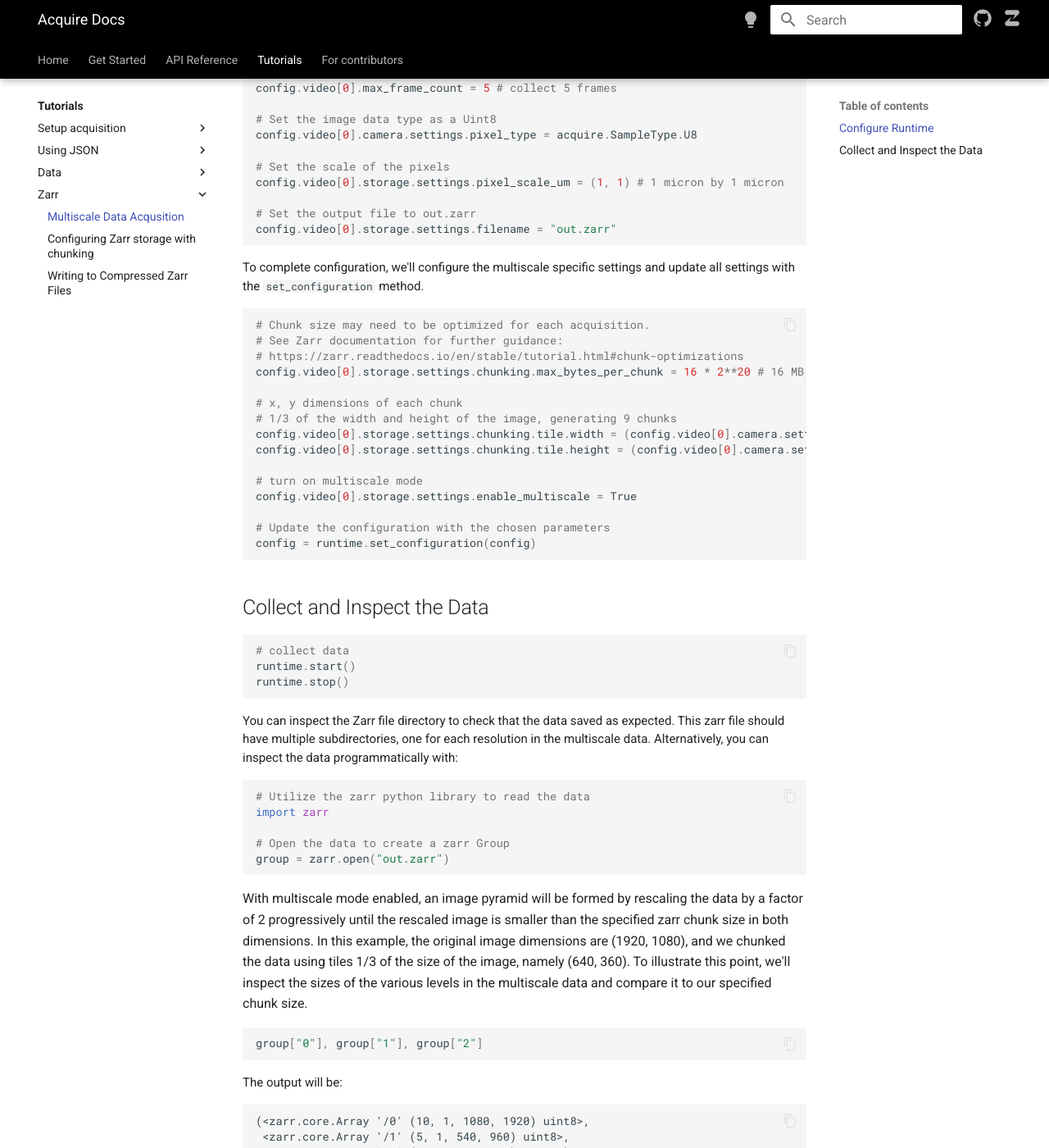
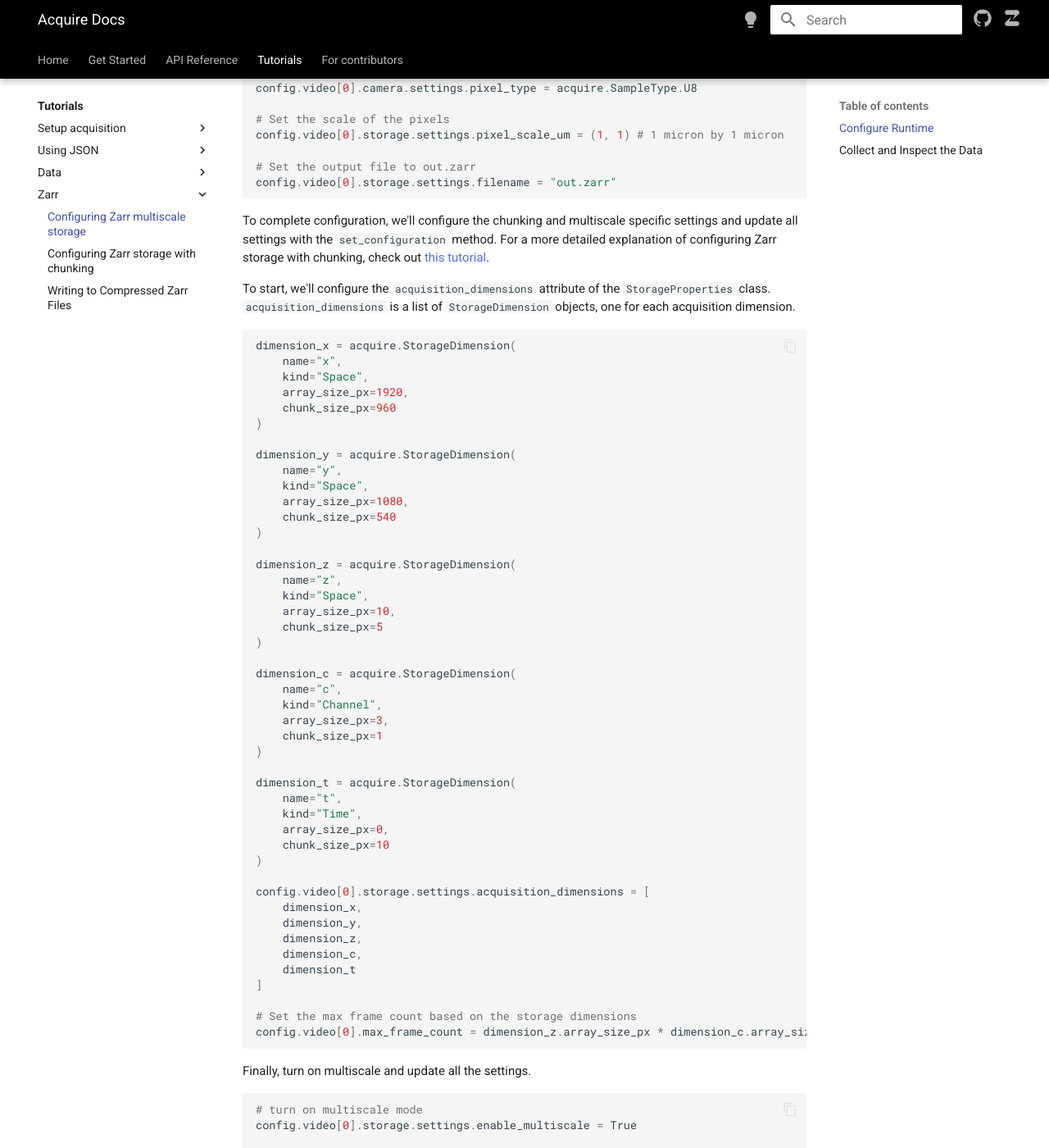
Before and after one commit to melissawm/acquire-docs, an MkDocs documentation site: the page built from docs/tutorials/zarr/multiscale.md, in a window 1280 px wide and 1400 px high, scrolled down 876 px. Shown: the whole window at 82% size. Built offline with MkDocs 1.6.1 and Material for MkDocs 9.7.7, drawn with Linux system fonts in a browser that asks for light colours; nearby versions of some CDN libraries; comment, search, counter and statistics services are not loaded; some of the changed text lies outside the part shown.

Commit message:
Update multiscale.md
Updating multiscale

````diff
--- a/docs/tutorials/zarr/multiscale.md
+++ b/docs/tutorials/zarr/multiscale.md
@@ -1,8 +1,8 @@
-# Multiscale Data Acqusition
+# Configuring Zarr multiscale storage
 
 This tutorial will provide an example of writing multiscale data to a Zarr file.
 
-Zarr has additional capabilities relative to Acquire's basic storage devices, namely _chunking_, _compression_, and _multiscale storage_. To enable _chunking_ and _multiscale storage_, set those attributes in instances of the `ChunkingProperties` and `StorageProperties` classes, respectively. You can learn more about the Zarr capabilities in `Acquire` in [the Acquire Zarr documentation](https://github.com/acquire-project/acquire-driver-zarr/blob/main/README.md).
+Zarr has additional capabilities relative to the basic storage devices, namely _chunking_, _sharding_ (in the case of Zarr V3)_, _compression_, and _multiscale storage_. To enable _multiscale storage_, set the `enable_multiscale` attribute of the `StorageProperties` class to true. You can learn more about the Zarr capabilities in `Acquire` in [the Acquire Zarr documentation](https://github.com/acquire-project/acquire-driver-zarr).
 
 ## Configure `Runtime`
 To start, we'll create a `Runtime` object and begin to configure the streaming process, selecting `Zarr` as the storage device so that writing multiscale data is possible.
@@ -26,13 +26,10 @@ config.video[0].camera.identifier = dm.select(acquire.DeviceKind.Camera, "simula
 config.video[0].storage.identifier = dm.select(acquire.DeviceKind.Storage, "Zarr")
 
 # Set the time for collecting data for a each frame
-config.video[0].camera.settings.exposure_time_us = 5e4  # 50 ms
+config.video[0].camera.settings.exposure_time_us = 7e4  # 70 ms
 
 # Set the size of image region of interest on the camera (x, y)
 config.video[0].camera.settings.shape = (1920, 1080)
-
-# Set the max frame count
-config.video[0].max_frame_count = 5 # collect 5 frames
 
 # Set the image data type as a Uint8
 config.video[0].camera.settings.pixel_type = acquire.SampleType.U8
@@ -44,19 +41,61 @@ config.video[0].storage.settings.pixel_scale_um = (1, 1) # 1 micron by 1 micron
 config.video[0].storage.settings.filename = "out.zarr"
 ```
 
-To complete configuration, we'll configure the multiscale specific settings and update all settings with the `set_configuration` method.
+To complete configuration, we'll configure the chunking and multiscale specific settings and update all settings with the `set_configuration` method. For a more detailed explanation of configuring Zarr storage with chunking, check out [this tutorial](./chunked.md).
+
+To start, we'll configure the `acquisition_dimensions` attribute of the `StorageProperties` class. `acquisition_dimensions` is a list of `StorageDimension` objects, one for each acquisition dimension.
 
 ```python
-# Chunk size may need to be optimized for each acquisition.
-# See Zarr documentation for further guidance:
-# https://zarr.readthedocs.io/en/stable/tutorial.html#chunk-optimizations
-config.video[0].storage.settings.chunking.max_bytes_per_chunk = 16 * 2**20 # 16 MB
+dimension_x = acquire.StorageDimension(
+    name="x",
+    kind="Space",
+    array_size_px=1920,
+    chunk_size_px=960
+)
 
-# x, y dimensions of each chunk
-# 1/3 of the width and height of the image, generating 9 chunks
-config.video[0].storage.settings.chunking.tile.width = (config.video[0].camera.settings.shape[0] // 3)
-config.video[0].storage.settings.chunking.tile.height = (config.video[0].camera.settings.shape[1] // 3)
+dimension_y = acquire.StorageDimension(
+    name="y",
+    kind="Space",
+    array_size_px=1080,
+    chunk_size_px=540
+)
 
+dimension_z = acquire.StorageDimension(
+    name="z",
+    kind="Space",
+    array_size_px=10,
+    chunk_size_px=5
+)
+
+dimension_c = acquire.StorageDimension(
+    name="c",
+    kind="Channel",
+    array_size_px=3,
+    chunk_size_px=1
+)
+
+dimension_t = acquire.StorageDimension(
+    name="t",
+    kind="Time",
+    array_size_px=0,
+    chunk_size_px=10
+)
+
+config.video[0].storage.settings.acquisition_dimensions = [
+    dimension_x,
+    dimension_y,
+    dimension_z,
+    dimension_c,
+    dimension_t
+]
+
+# Set the max frame count based on the storage dimensions
+config.video[0].max_frame_count = dimension_z.array_size_px * dimension_c.array_size_px * dimension_t.chunk_size_px # 300
+```
+
+Finally, turn on multiscale and update all the settings.
+
+```python
 # turn on multiscale mode
 config.video[0].storage.settings.enable_multiscale = True
 
````
Also changed, not shown: other parts of docs/tutorials/zarr/multiscale.md (+1 -1 lines).
